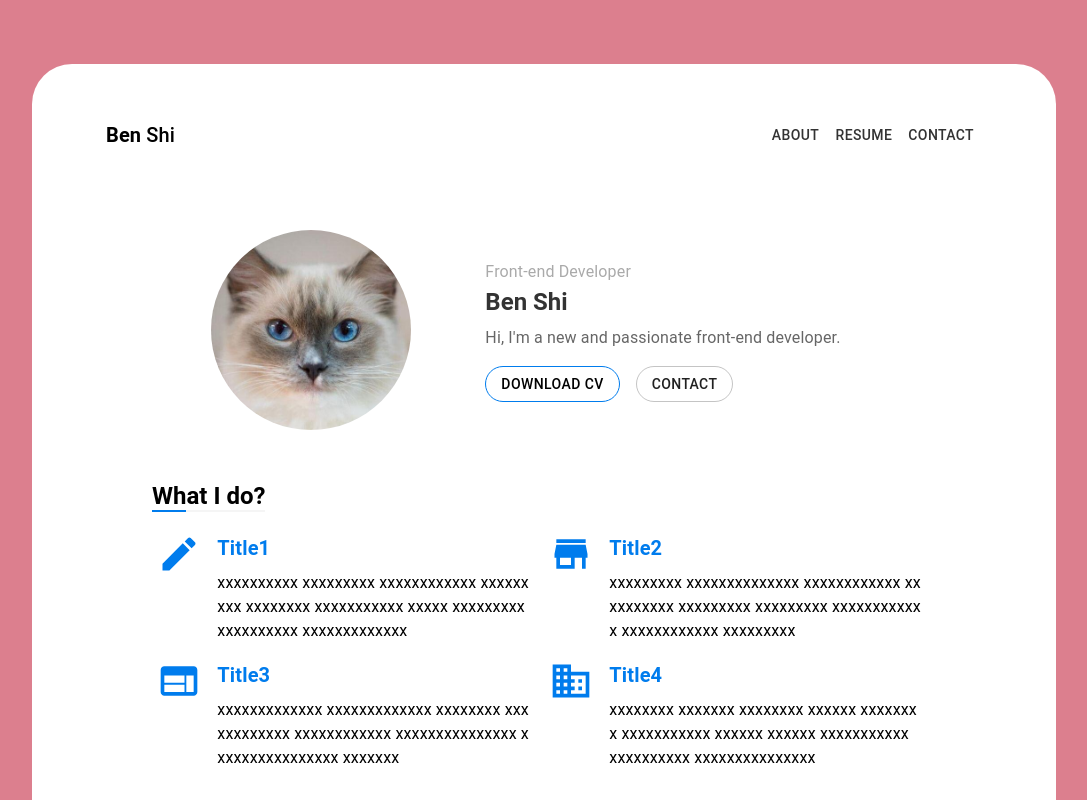
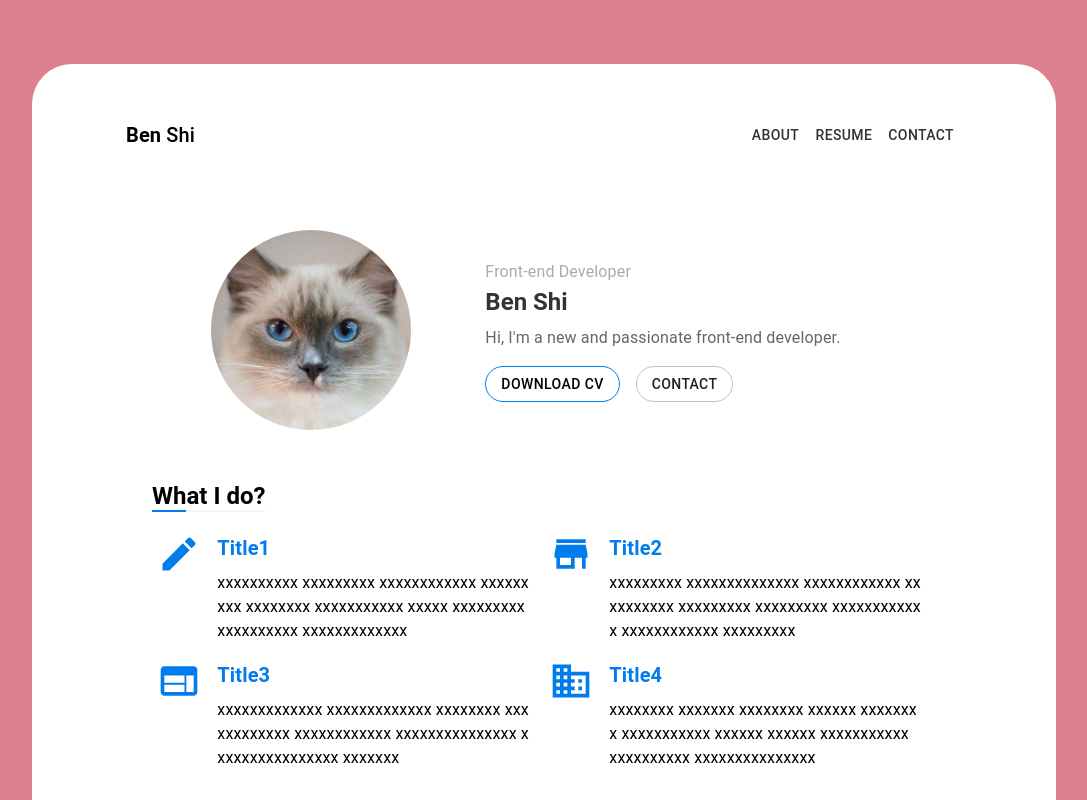
Before and after one commit to bennyoppa/porfolio, a React (Create React App) app: page / in a window 1280 px wide. Shown: the top 800 px of the page, without its empty margins (96-1183 px from the left). Built offline with nearby package versions, Linux system fonts and the light colour scheme.

Commit message:
updated style

```diff
--- a/src/components/NavBar/NavBar.tsx
+++ b/src/components/NavBar/NavBar.tsx
@@ -31,6 +31,7 @@ const useStyles = makeStyles((theme: Theme) =>
       boxShadow: "none",
       borderRadius: 40,
       backgroundColor: "white",
+      padding: "0 20px",
     },
     button: {
       color: "#333333",
```
